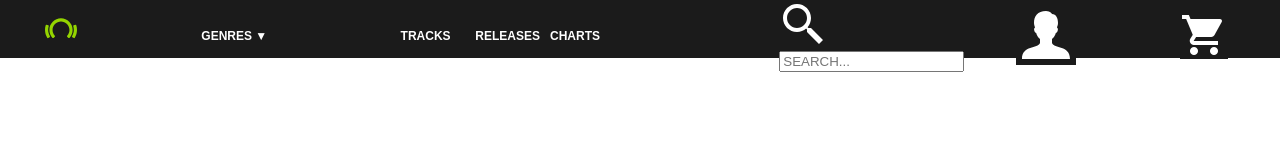
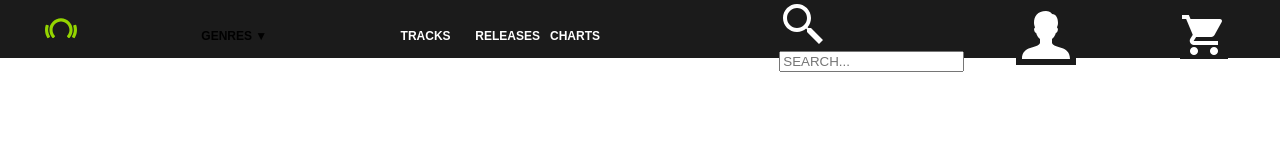
Before and after one commit to Hamzah98/Beatport2, a React (Create React App) app: page / in a window 1280 px wide. Shown: the top 160 px of the page. Built offline with nearby package versions, Linux system fonts and the light colour scheme.

Commit message:
genres dropdown markup

```diff
--- a/src/components/GenresDropDown.js
+++ b/src/components/GenresDropDown.js
@@ -14,17 +14,21 @@ class GenresDropDown extends React.Component {
   render() {
     const genres = this.props.genres;
     const links = genres.map(genre => (
-      <Link key={genre} name={genre} href={`# ${genre}`} />
+      <Link key={genre} name={genre} href={`#${genre}`} />
     ));
 
     return (
-      <div
-        className="genres"
-        onMouseEnter={this.showLinks}
-        onMouseLeave={this.hideLinks}
-      >
+      <div className="genres-dropdown-container" onMouseEnter={this.showLinks}>
         <p>GENRES ▼</p>
-        {this.state.showLinks ? links : null}
+        {this.state.showLinks ? (
+          <div
+            className="genre-links-container"
+            onMouseEnter={this.showLinks}
+            onMouseLeave={this.hideLinks}
+          >
+            {links}
+          </div>
+        ) : null}
       </div>
     );
   }
```
